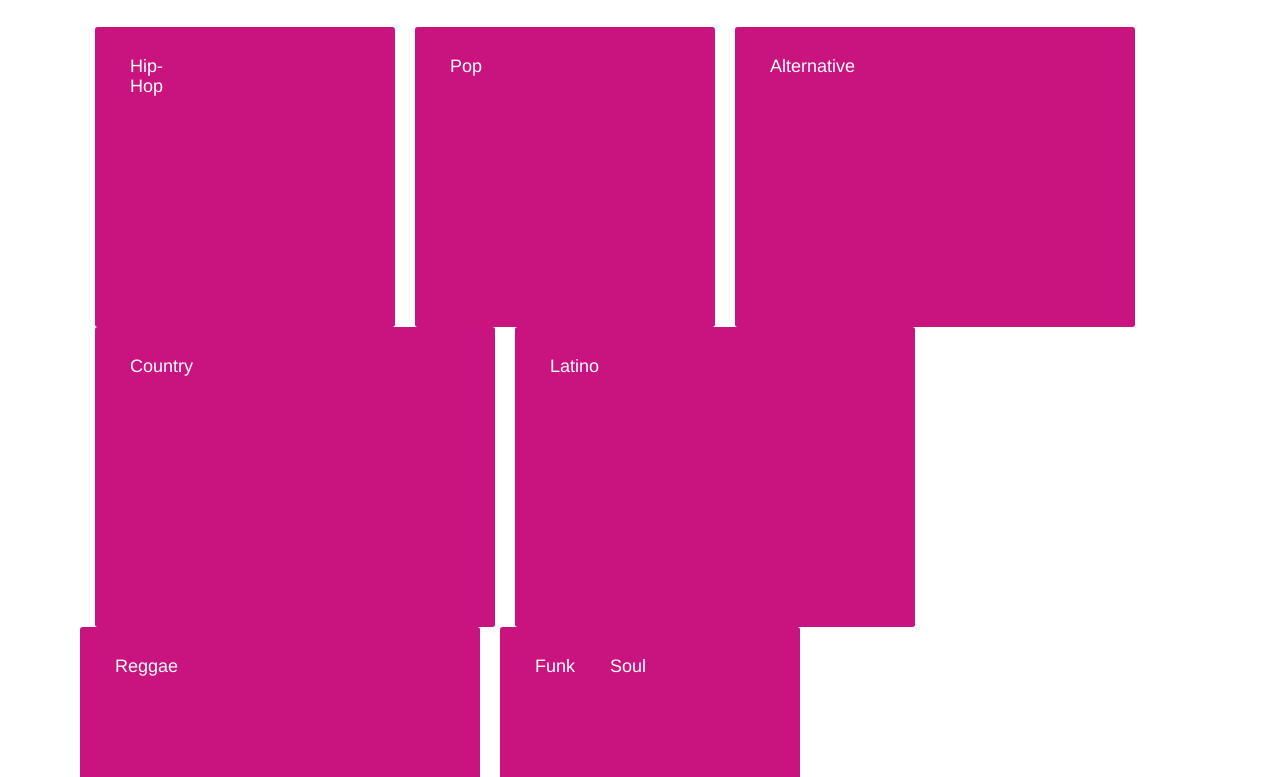
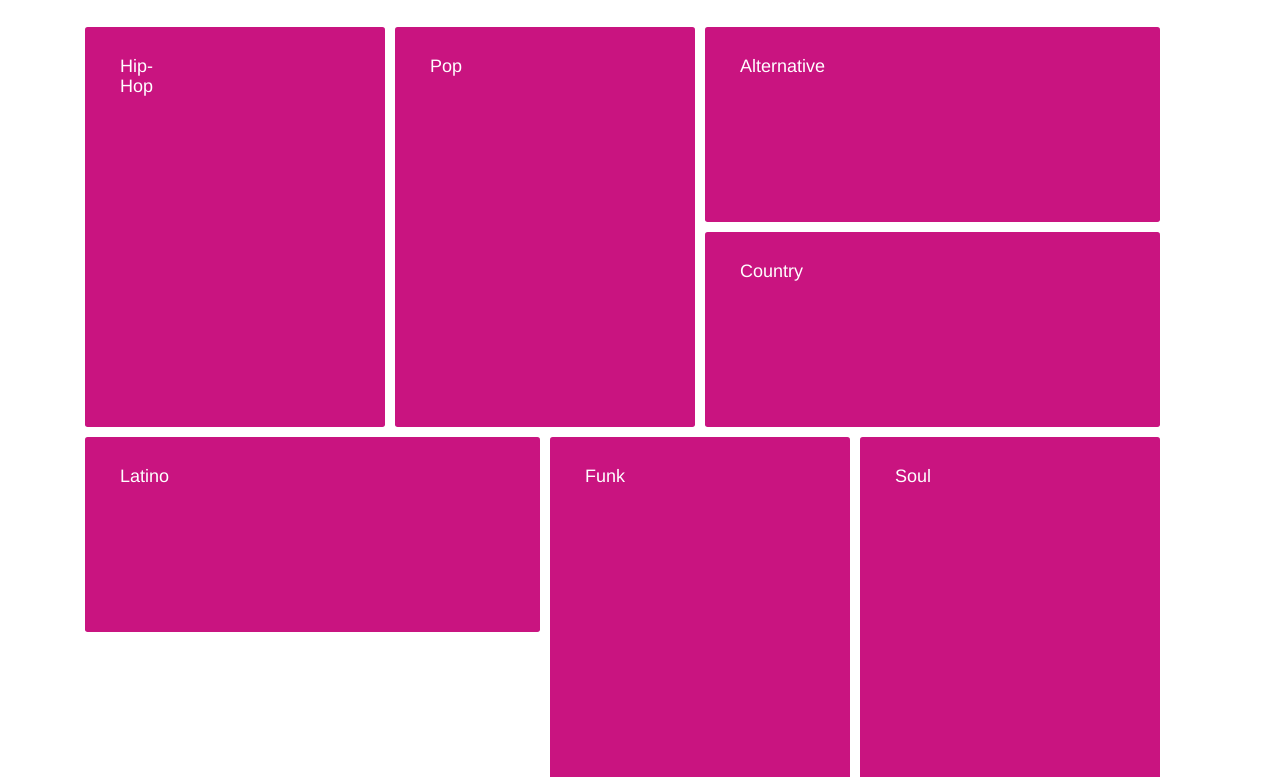
Before and after one commit to andreareya/TOPTEN, a plain HTML site: page index.html in a window 1280 px wide. Shown: the part 175-952 px from the top of the page. Drawn offline with nearby package versions, Linux system fonts and the light colour scheme; a script that the page names is missing.

Commit message:
mis à jour

```diff
--- a/css/style.css
+++ b/css/style.css
@@ -111,9 +111,8 @@ input.search-text::-webkit-search-cancel-button {
 .vertical {
 	border-radius: 2pt;
 	background-color: #C91480;
-	height:300px;
+	height:400px;
 	width: 300px;
-	margin-left: 10px;
 	margin-right: 10px;
 	float: left;
 }
@@ -121,10 +120,10 @@ input.search-text::-webkit-search-cancel-button {
 .horizontal {
 	border-radius: 2pt;
 	background-color: #C91480;
-	height:300px;
-	width: 400px;
-	margin-left: 10px;
-	margin-right: 10px;
+	height:195px;
+	width: 455px;
+	margin-bottom: 10px;
+    margin-right: 10px;
 	float: left;
 }
 
--- a/index.html
+++ b/index.html
@@ -105,6 +105,7 @@
     </div>
   </div>
 </div>
+</div>
 <div class="row">
  <div class="horizontal">
   <div class="col-sm-3">
@@ -113,22 +114,24 @@
     </div>
   </div>
 	</div>
-  <div class="horizontal">
-  <div class="col-sm-3">
-    <div class="grid">
-      <h4>Reggae</h4>
-    </div>
-  </div>
-</div>
   <div class="vertical">
   <div class="col-sm-3">
     <div class="grid">
       <h4>Funk</h4>
     </div>
   </div>
+  </div>
+  <div class="vertical">
   <div class="col-sm-3">
     <div class="grid">
       <h4>Soul</h4>
+    </div>
+  </div>
+</div>
+<div class="horizontal">
+  <div class="col-sm-3">
+    <div class="grid">
+      <h4>Reggae</h4>
     </div>
   </div>
 </div>
```
